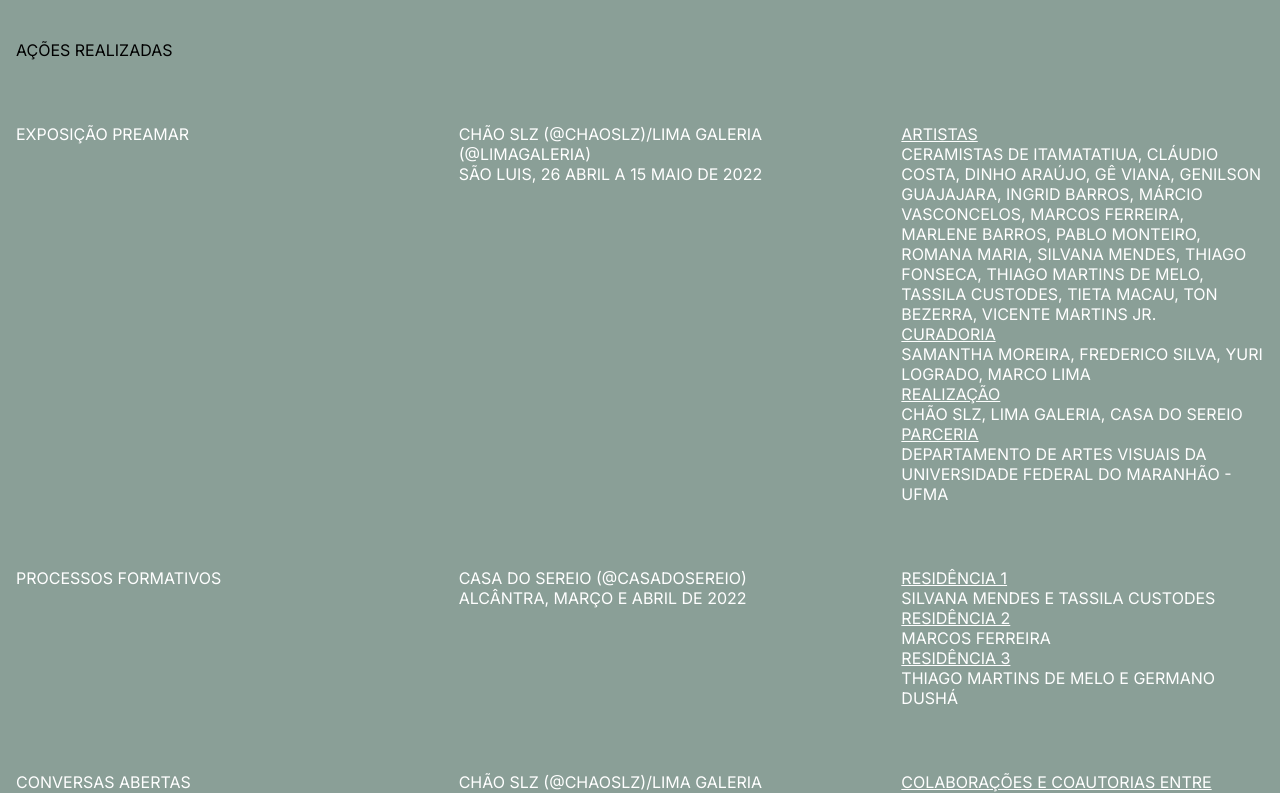
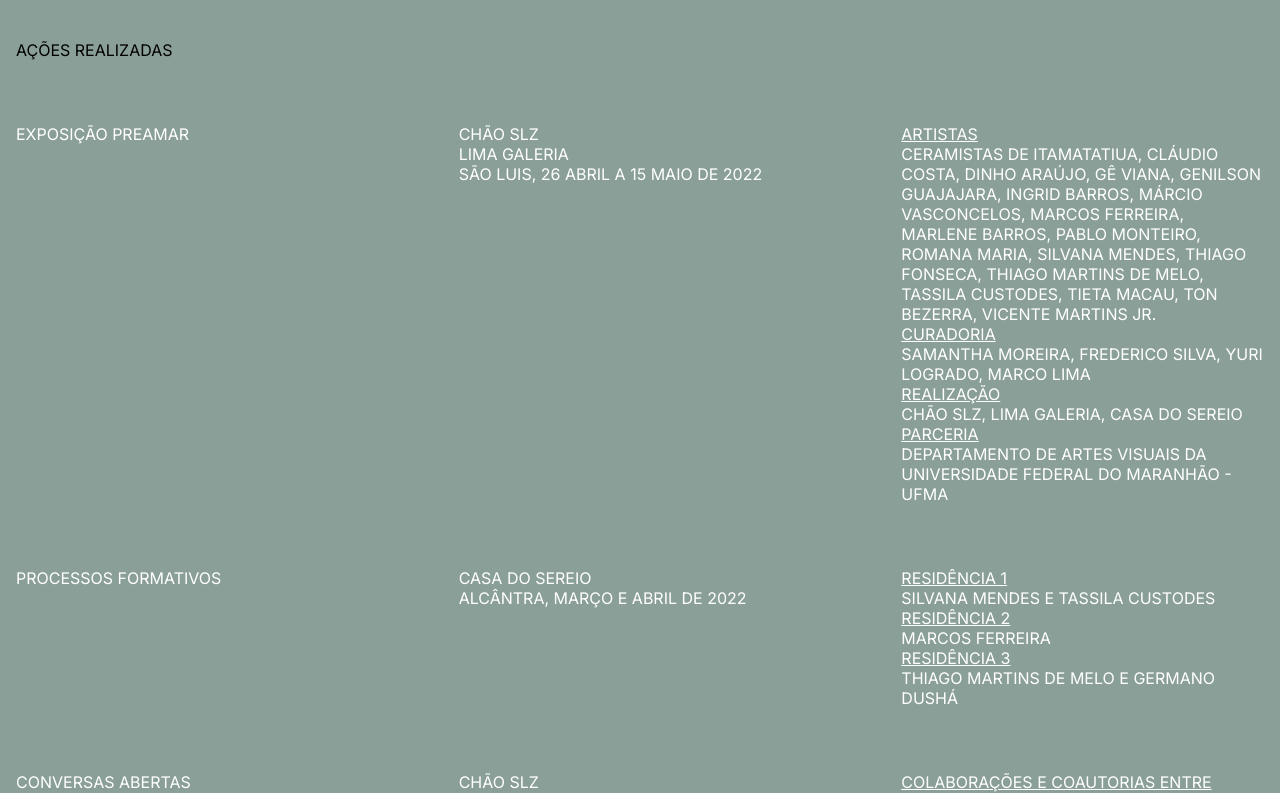
Before and after one commit to germanodusha/preamar, a Next.js app: page / in a window 1280 px wide. Shown: the part 3100-3893 px from the top of the page. Built offline with nearby package versions, Linux system fonts and the light colour scheme.

Commit message:
Update editavel.tsx

```diff
--- a/editavel.tsx
+++ b/editavel.tsx
@@ -9,7 +9,8 @@
             }
             place={
             <>
-                CHÃO SLZ (@CHAOSLZ)/LIMA GALERIA (@LIMAGALERIA)<br/>
+                CHÃO SLZ<br/>
+                LIMA GALERIA<br/>
                 SÃO LUIS, 26 ABRIL A 15 MAIO DE 2022
             </>
             }
@@ -32,7 +33,7 @@
             <>PROCESSOS FORMATIVOS</>
             }
             place={
-            <>CASA DO SEREIO (@CASADOSEREIO)<br/>
+            <>CASA DO SEREIO<br/>
             ALCÂNTRA, MARÇO E ABRIL DE 2022
             </>
             }
@@ -52,7 +53,8 @@
             <>CONVERSAS ABERTAS</>
             }
             place={
-            <>CHÃO SLZ (@CHAOSLZ)/LIMA GALERIA (@LIMAGALERIA)<br/>
+            <>CHÃO SLZ<br/>
+            LIMA GALERIA<br/>
             SÃO LUIS, 27 E 28 DE ABRIL DE 2022
             </>
             }
```
